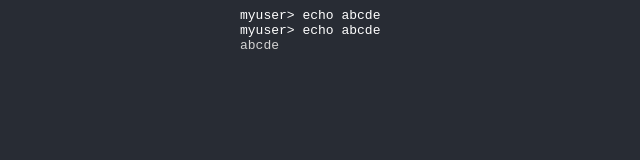
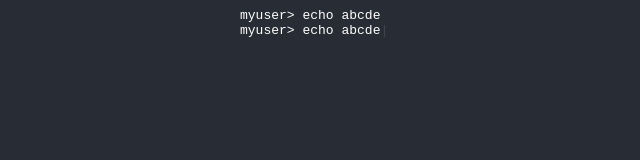
Before and after one commit to richardimaoka/mobile-terminal, a Next.js app in the folder nextjs/: page / in a window 1280 px wide. Shown: the top 160 px of the page, without its empty margins (0-640 px from the left). Built offline with nearby package versions, Linux system fonts and the light colour scheme.

Commit message:
terminal

```diff
--- a/nextjs/app/components/CommandBeforeRun.tsx
+++ b/nextjs/app/components/CommandBeforeRun.tsx
@@ -1,5 +1,3 @@
-"use client";
-
 import { useState } from "react";
 import { CommandWaitingForRun } from "./CommandWaitingForRun";
 import { CommandTypingAnimation } from "./CommandTypingAnimation";
--- a/nextjs/app/components/TerminalComponent.tsx
+++ b/nextjs/app/components/TerminalComponent.tsx
@@ -1,6 +1,9 @@
+"use client";
+
 import styles from "./TerminalComponent.module.css";
 import { Command } from "./Command";
 import { Output } from "./Output";
+import { useState } from "react";
 
 export default function TerminalComponent() {
   type CommandProps = {
@@ -20,7 +23,7 @@ export default function TerminalComponent() {
 
   type ItemType = (CommandProps | OutputProps) & ItemTypeExtention;
 
-  const items: ItemType[] = [
+  const allItems: ItemType[] = [
     {
       id: 1,
       type: "command",
@@ -42,6 +45,9 @@ export default function TerminalComponent() {
     },
   ];
 
+  const [currentStep /*, setCurrentStep*/] = useState(1);
+  const items = allItems.filter((_, i) => i <= currentStep);
+
   return (
     <div className={styles.comoponent}>
       {items.map((x, i): JSX.Element => {
@@ -49,13 +55,14 @@ export default function TerminalComponent() {
           case "command":
             return (
               <Command
+                key={x.id}
                 prompt={x.prompt}
                 command={x.command}
                 beforeRun={i === items.length - 1}
               />
             );
           case "output":
-            return <Output output={x.output} />;
+            return <Output key={x.id} output={x.output} />;
         }
       })}
     </div>
```
